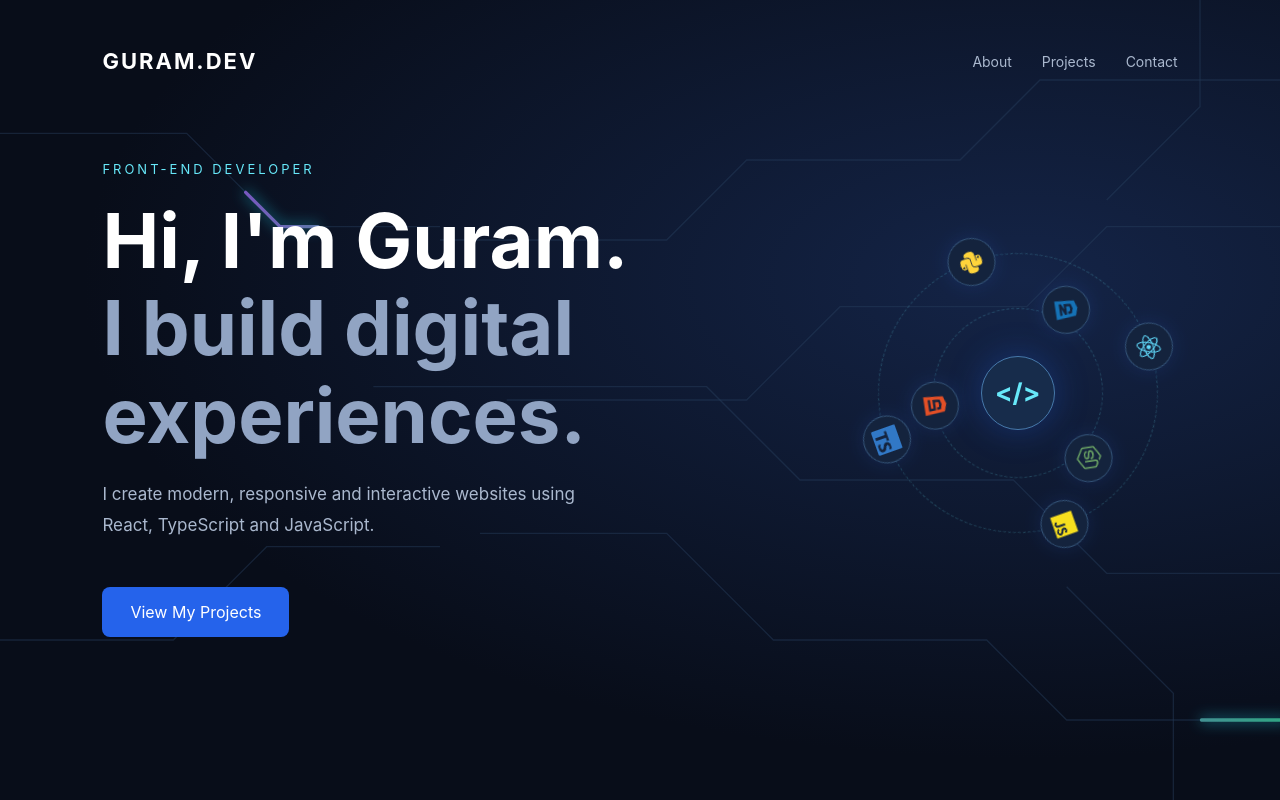
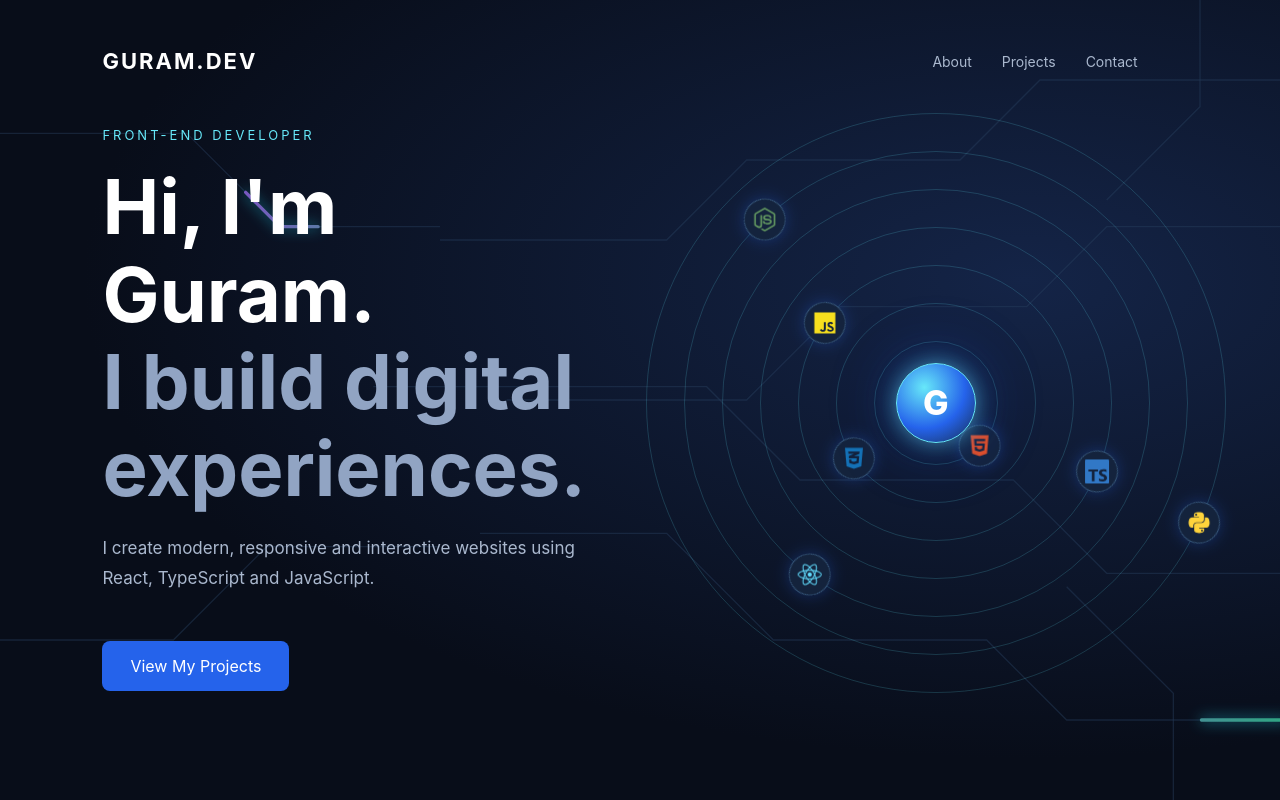
Before and after one commit to gura16/my-portfolio, a React (Vite) app: page / in a window 1280 px wide. Built offline with nearby package versions, Linux system fonts and the light colour scheme.

Commit message:
Add animated solar system skills section

```diff
--- a/src/App.css
+++ b/src/App.css
@@ -128,3 +128,6 @@
     width: 100%;
   }
 }
+.navbar nav {
+  margin-right: 40px;
+}
--- a/src/components/SkillsOrbit.css
+++ b/src/components/SkillsOrbit.css
@@ -1,128 +1,206 @@
 
-.skills-orbit {
+/* ==========================
+   SOLAR SYSTEM
+========================== */
+
+.solar-system {
   position: relative;
-  width: 320px;
-  height: 320px;
+  width: 620px;
+  height: 620px;
   flex-shrink: 0;
+
   display: grid;
   place-items: center;
+
+  isolation: isolate;
 }
 
-.orbit {
+/* ==========================
+   SUN
+========================== */
+
+.solar-sun {
   position: absolute;
-  border: 1px dashed rgba(103, 232, 249, 0.22);
+  z-index: 10;
+
+  width: 80px;
+  height: 80px;
   border-radius: 50%;
-  animation: orbit-spin 28s linear infinite;
+
+  display: grid;
+  place-items: center;
+
+  background: radial-gradient(
+    circle at 35% 30%,
+    #67e8f9,
+    #2563eb 55%,
+    #172c4b
+  );
+
+  border: 1px solid #67e8f9;
+
+  box-shadow:
+    0 0 20px rgba(103, 232, 249, 0.5),
+    0 0 50px rgba(37, 99, 235, 0.35),
+    0 0 85px rgba(37, 99, 235, 0.15);
+
+  color: white;
+  font-size: 34px;
+  font-weight: 800;
 }
 
-.orbit-outer {
-  width: 280px;
-  height: 280px;
+/* ==========================
+   ORBIT PATHS
+========================== */
+
+.planet-orbit {
+  position: absolute;
+
+  width: var(--orbit-size);
+  height: var(--orbit-size);
+
+  border: 1px solid rgba(103, 232, 249, 0.18);
+  border-radius: 50%;
+
+  pointer-events: none;
 }
 
-.orbit-inner {
-  width: 170px;
-  height: 170px;
-  animation-direction: reverse;
-  animation-duration: 20s;
+/* ==========================
+   ORBITAL MOVEMENT
+========================== */
+
+.planet-revolution {
+  position: absolute;
+  inset: 0;
+
+  animation: planet-revolve
+    var(--duration) linear infinite;
+
+  animation-delay: var(--delay);
 }
 
-.orbit-item {
+/* ==========================
+   PLANET POSITION
+========================== */
+
+.planet-position {
   position: absolute;
-  width: 48px;
-  height: 48px;
+
+  top: 0;
+  left: 50%;
+
+  width: 0;
+  height: 0;
+}
+
+/* ==========================
+   PLANETS
+========================== */
+
+.planet {
+  position: absolute;
+
+  top: -21px;
+  left: -21px;
+
+  width: 42px;
+  height: 42px;
+
   border-radius: 50%;
-  background: #14233d;
-  border: 1px solid #355579;
+
   display: grid;
   place-items: center;
-  font-size: 25px;
-  box-shadow: 0 0 18px rgba(37, 99, 235, 0.15);
+
+  background: rgba(20, 35, 61, 0.98);
+  border: 1px solid #355579;
+
+  font-size: 24px;
+
+  box-shadow:
+    0 0 15px rgba(37, 99, 235, 0.3);
+
+  pointer-events: auto;
 }
 
-/* გარე ორბიტის აიქონები */
+/* ==========================
+   ICON COUNTER-ROTATION
+========================== */
 
-.outer-one {
-  top: -24px;
-  left: calc(50% - 24px);
+.planet-icon {
+  display: grid;
+  place-items: center;
+
+  animation: planet-counter-revolve
+    var(--duration) linear infinite;
+
+  animation-delay: var(--delay);
 }
 
-.outer-two {
-  top: calc(50% - 24px);
-  right: -24px;
+/* ==========================
+   HOVER EFFECT
+========================== */
+
+.planet:hover {
+  background: #1c3659;
+  border-color: #67e8f9;
+
+  box-shadow:
+    0 0 25px rgba(103, 232, 249, 0.45);
 }
 
-.outer-three {
-  bottom: -24px;
-  left: calc(50% - 24px);
-}
+/* ==========================
+   ORBIT ANIMATION
+========================== */
 
-.outer-four {
-  top: calc(50% - 24px);
-  left: -24px;
-}
+@keyframes planet-revolve {
+  from {
+    transform: rotate(0deg);
+  }
 
-/* შიდა ორბიტის აიქონები */
-
-.inner-one {
-  top: -24px;
-  left: calc(50% - 24px);
-}
-
-.inner-two {
-  bottom: 0;
-  right: -15px;
-}
-
-.inner-three {
-  bottom: 0;
-  left: -15px;
-}
-
-/* ცენტრალური ელემენტი */
-
-.orbit-center {
-  width: 74px;
-  height: 74px;
-  border-radius: 50%;
-  display: grid;
-  place-items: center;
-  background: #172c4b;
-  border: 1px solid #4779aa;
-  box-shadow: 0 0 35px rgba(37, 99, 235, 0.3);
-  color: #67e8f9;
-  font-size: 26px;
-  font-weight: bold;
-}
-
-/* მოძრაობა */
-
-@keyframes orbit-spin {
   to {
     transform: rotate(360deg);
   }
 }
 
-/* მაუსის მიტანისას მოძრაობის შეჩერება */
+/* ==========================
+   ICON COUNTER-ROTATION
+========================== */
 
-.skills-orbit:hover .orbit {
-  animation-play-state: paused;
-}
+@keyframes planet-counter-revolve {
+  from {
+    transform: rotate(0deg);
+  }
 
-/* მობილური ვერსია */
-
-@media (max-width: 600px) {
-  .skills-orbit {
-    width: 260px;
-    height: 260px;
-    transform: scale(0.8);
+  to {
+    transform: rotate(-360deg);
   }
 }
 
-/* შემცირებული ანიმაციის პარამეტრი */
+/* ==========================
+   RESPONSIVE DESIGN
+========================== */
+
+@media (max-width: 1100px) {
+  .solar-system {
+    transform: scale(0.85);
+    margin: -45px;
+  }
+}
+
+@media (max-width: 600px) {
+  .solar-system {
+    transform: scale(0.5);
+    margin: -155px;
+  }
+}
+
+/* ==========================
+   ACCESSIBILITY
+========================== */
 
 @media (prefers-reduced-motion: reduce) {
-  .orbit {
+  .planet-revolution,
+  .planet-icon {
     animation: none;
   }
 }
--- a/src/components/SkillsOrbit.tsx
+++ b/src/components/SkillsOrbit.tsx
@@ -8,46 +8,102 @@ import {
   FaPython,
 } from 'react-icons/fa'
 import { SiTypescript } from 'react-icons/si'
+import type { CSSProperties } from 'react'
 import './SkillsOrbit.css'
+
+const planets = [
+  {
+    name: 'HTML',
+    icon: <FaHtml5 color="#E34F26" />,
+    radius: 62,
+    duration: 12,
+    start: -30,
+  },
+  {
+    name: 'CSS',
+    icon: <FaCss3Alt color="#1572B6" />,
+    radius: 100,
+    duration: 17,
+    start: 120,
+  },
+  {
+    name: 'JavaScript',
+    icon: <FaJs color="#F7DF1E" />,
+    radius: 138,
+    duration: 23,
+    start: 220,
+  },
+  {
+    name: 'TypeScript',
+    icon: <SiTypescript color="#3178C6" />,
+    radius: 176,
+    duration: 29,
+    start: 45,
+  },
+  {
+    name: 'React',
+    icon: <FaReact color="#61DAFB" />,
+    radius: 214,
+    duration: 35,
+    start: 160,
+  },
+  {
+    name: 'Node.js',
+    icon: <FaNodeJs color="#68A063" />,
+    radius: 252,
+    duration: 42,
+    start: 270,
+  },
+  {
+    name: 'Python',
+    icon: <FaPython color="#FFD43B" />,
+    radius: 290,
+    duration: 50,
+    start: 75,
+  },
+]
 
 function SkillsOrbit() {
   return (
-    <div className="skills-orbit" aria-label="My technical skills">
-      <div className="orbit orbit-outer">
-        <div className="orbit-item outer-one">
-          <FaReact color="#61DAFB" />
-        </div>
-
-        <div className="orbit-item outer-two">
-          <FaJs color="#F7DF1E" />
-        </div>
-
-        <div className="orbit-item outer-three">
-          <SiTypescript color="#3178C6" />
-        </div>
-
-        <div className="orbit-item outer-four">
-          <FaPython color="#FFD43B" />
-        </div>
+    <div
+      className="solar-system"
+      aria-label="My technical skills solar system"
+    >
+      <div className="solar-sun">
+        <span>G</span>
       </div>
 
-      <div className="orbit orbit-inner">
-        <div className="orbit-item inner-one">
-          <FaHtml5 color="#E34F26" />
-        </div>
+      {planets.map((planet) => {
+        const delay =
+          (-planet.start / 360) * planet.duration
 
-        <div className="orbit-item inner-two">
-          <FaCss3Alt color="#1572B6" />
-        </div>
+        const styles = {
+          '--orbit-size': `${planet.radius * 2}px`,
+          '--duration': `${planet.duration}s`,
+          '--delay': `${delay}s`,
+        } as CSSProperties
 
-        <div className="orbit-item inner-three">
-          <FaNodeJs color="#68A063" />
-        </div>
-      </div>
-
-      <div className="orbit-center">
-        <span>&lt;/&gt;</span>
-      </div>
+        return (
+          <div
+            key={planet.name}
+            className="planet-orbit"
+            style={styles}
+          >
+            <div className="planet-revolution">
+              <div className="planet-position">
+                <div
+                  className="planet"
+                  title={planet.name}
+                >
+                  <span className="planet-icon">
+                    {planet.icon}
+                  </span>
+                </div>
+              </div>
+            </div>
+          </div>
+        )
+      })}
     </div>
   )
 }
```
